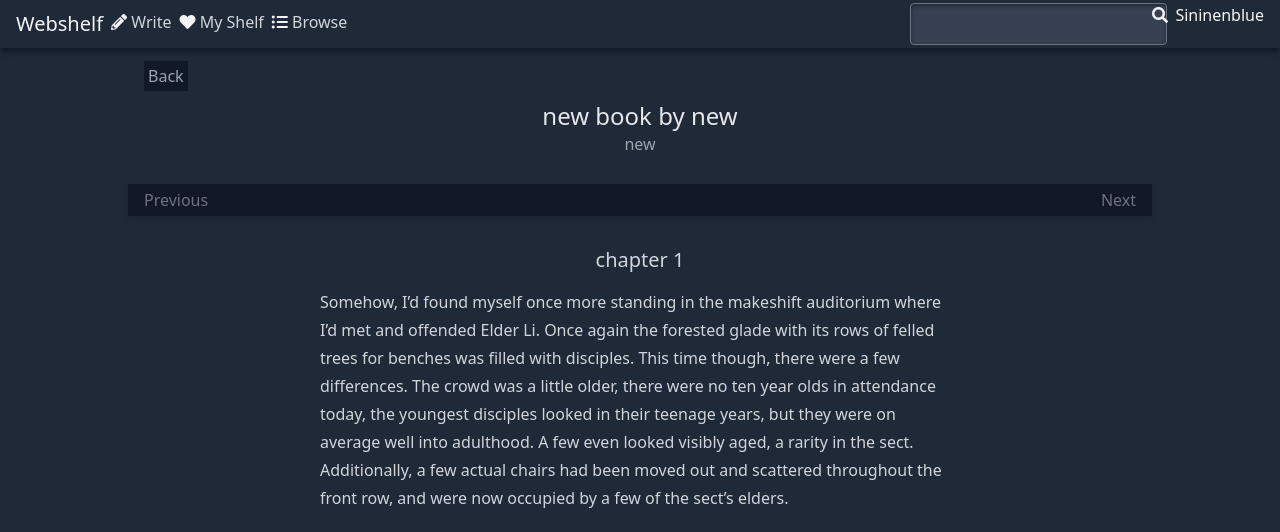
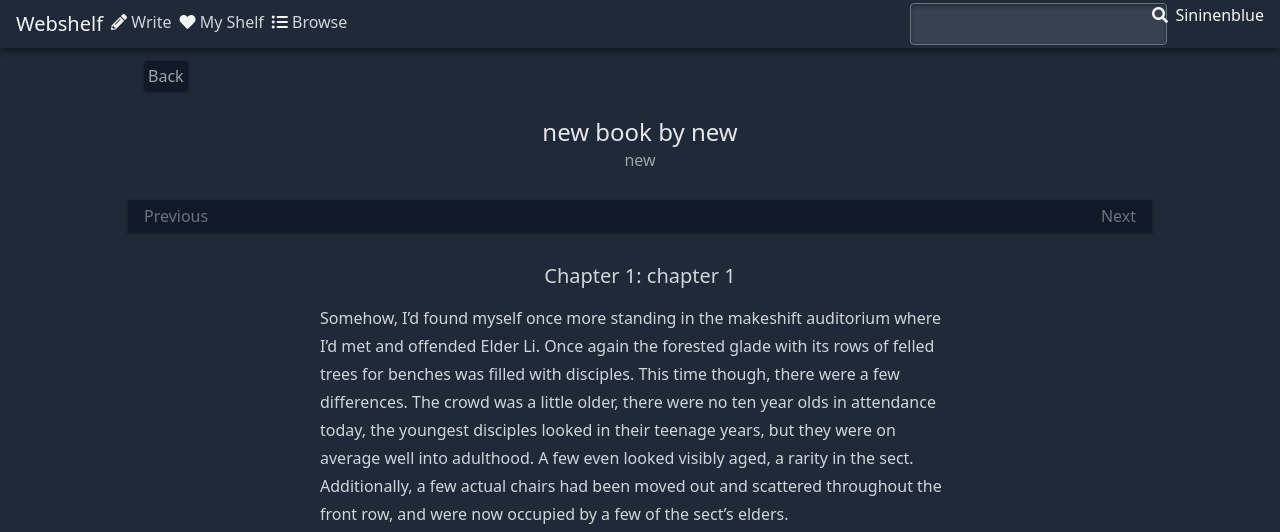
Before and after one commit to sininen-blue/webshelf, a Django app: page /book/1/ch/1/ in a window 1280 px wide. Shown: the top 532 px of the page. Run offline with Django 5.2, Linux system fonts and the light colour scheme; data comes from the database, SQL or seed files in the repository; some libraries are stand-ins or nearby versions.

Commit message:
looks: chapter view frontend

```diff
--- a/webshelf/books/templates/books/chapter.html
+++ b/webshelf/books/templates/books/chapter.html
@@ -4,15 +4,16 @@
 {% block content %}
 
     <header class="m-4">
-    <a class="p-1 text-gray-400 bg-gray-900" href="{% url 'books:index' chapter.book.id %}">Back</a>
+        <a class="p-1 text-gray-400 bg-gray-900 rounded shadow shadow-gray-900"
+           href="{% url 'books:index' chapter.book.id %}">Back</a>
 
-    <div class="flex flex-col h-20 items-center justify-center">
-        <h1 class="text-2xl text-gray-200">{{ chapter.book }}</h1>
+        <div class="flex flex-col justify-center items-center mt-4 h-20">
+            <h1 class="text-2xl text-center text-gray-200">{{ chapter.book }}</h1>
             <a class="text-base text-gray-400">{{ chapter.book.author }}</a>
         </div>
     </header>
 
-<nav class="flex items-center justify-between px-4 h-8 drop-shadow-md bg-gray-900 text-gray-300">
+    <nav class="flex justify-between items-center px-4 h-8 text-gray-300 bg-gray-900 shadow shadow-gray-900">
         {% if chapter.chapter_number|add:'-1' <= 0 %}
             <a class="text-gray-500">Previous</a>
         {% else %}
@@ -27,16 +28,15 @@
     </nav>
 
     <!-- change this for line length -->
-<div class="max-w-2xl mx-auto p-4 text-gray-300 leading-7">
+    <div class="p-4 mx-auto max-w-2xl leading-7 text-gray-300">
+        <h2 class="flex justify-center items-center h-14 text-xl">
+            Chapter {{ chapter.chapter_number }}: {{ chapter.title }}
+        </h2>
 
-    <h2 class="flex h-14 justify-center items-center text-xl">{{ chapter.title }}<h2>
-    {% for line in content %}
-    <p class="mb-4">{{ line }}</p>
-    {% endfor %}
-
+        {% for line in content %}<p class="mb-4">{{ line }}</p>{% endfor %}
     </div>
 
-<nav class="flex items-center justify-between px-4 h-8 drop-shadow-md bg-gray-900 text-gray-300">
+    <nav class="flex justify-between items-center px-4 h-8 text-gray-300 bg-gray-900 drop-shadow-md">
         {% if chapter.chapter_number|add:'-1' <= 0 %}
             <a class="text-gray-500">Previous</a>
         {% else %}
--- a/webshelf/static/css/output.css
+++ b/webshelf/static/css/output.css
@@ -769,6 +769,11 @@ select {
   margin-right: auto;
 }
 
+.my-2 {
+  margin-top: 0.5rem;
+  margin-bottom: 0.5rem;
+}
+
 .mb-1 {
   margin-bottom: 0.25rem;
 }
@@ -787,6 +792,18 @@ select {
 
 .ml-auto {
   margin-left: auto;
+}
+
+.mt-2 {
+  margin-top: 0.5rem;
+}
+
+.mt-3 {
+  margin-top: 0.75rem;
+}
+
+.mt-4 {
+  margin-top: 1rem;
 }
 
 .block {
```
Lines whose indentation alone changed are shown as unchanged.
